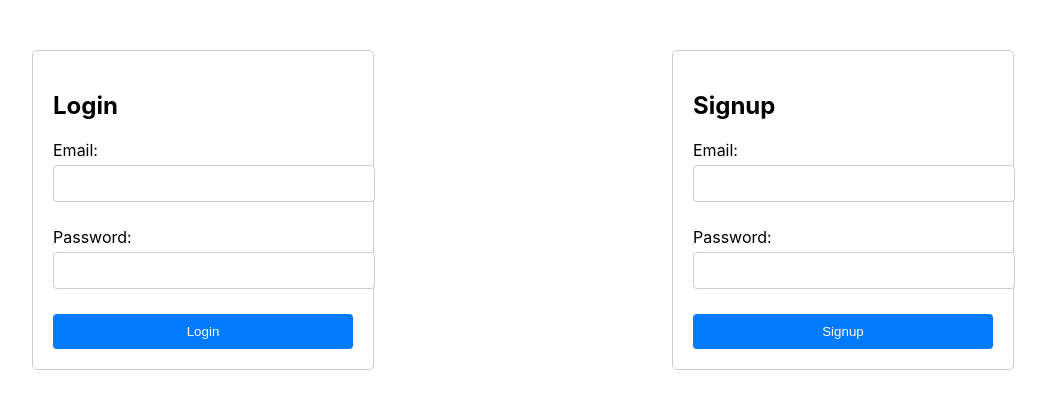
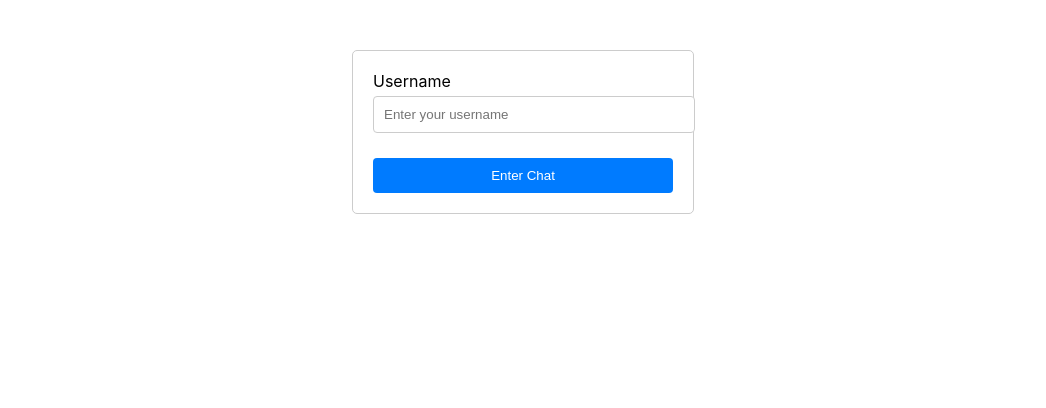
Before and after one commit to jaskomalsingh/Messenger-App, a React (Create React App) app in the folder my-react-app/: page / in a window 1280 px wide. Shown: the top 408 px of the page, without its empty margins (117-1163 px from the left). Built offline with nearby package versions, Linux system fonts and the light colour scheme.

Commit message:
fix the css bummy mans

```diff
--- a/my-react-app/src/Pages/AuthPage.js
+++ b/my-react-app/src/Pages/AuthPage.js
@@ -1,50 +1,34 @@
 import React, { useState } from 'react';
-import '../Styles/AuthPage.css'; // Import the CSS file for styling
+import { useNavigate } from 'react-router-dom';
+import '../Styles/AuthPage.css'; // Make sure this path is correct
 
 function AuthPage() {
-  const [loginEmail, setLoginEmail] = useState('');
-  const [loginPassword, setLoginPassword] = useState('');
-  const [signupEmail, setSignupEmail] = useState('');
-  const [signupPassword, setSignupPassword] = useState('');
+  const [username, setUsername] = useState('');
+  const navigate = useNavigate();
 
-  const handleLogin = (e) => {
-    e.preventDefault();
-    console.log('Login with: ', loginEmail, loginPassword);
-  };
+  const handleSubmit = (event) => {
+    event.preventDefault();
+    if (!username) return; // Check if username is empty
 
-  const handleSignup = (e) => {
-    e.preventDefault();
-    console.log('Signup with: ', signupEmail, signupPassword);
+    localStorage.setItem('Username', username); // Save username in local storage
+    navigate('/chat'); // Navigate to the chat page
   };
 
   return (
     <div className="auth-container">
       <div className="login-box">
-        <form onSubmit={handleLogin}>
-          <h2>Login</h2>
+        <form onSubmit={handleSubmit}>
           <div className="form-group">
-            <label>Email:</label>
-            <input type="email" value={loginEmail} onChange={(e) => setLoginEmail(e.target.value)} />
+            <label htmlFor="username">Username</label>
+            <input
+              type="text"
+              id="username"
+              value={username}
+              onChange={(e) => setUsername(e.target.value)}
+              placeholder="Enter your username"
+            />
           </div>
-          <div className="form-group">
-            <label>Password:</label>
-            <input type="password" value={loginPassword} onChange={(e) => setLoginPassword(e.target.value)} />
-          </div>
-          <button type="submit">Login</button>
-        </form>
-      </div>
-      <div className="signup-box">
-        <form onSubmit={handleSignup}>
-          <h2>Signup</h2>
-          <div className="form-group">
-            <label>Email:</label>
-            <input type="email" value={signupEmail} onChange={(e) => setSignupEmail(e.target.value)} />
-          </div>
-          <div className="form-group">
-            <label>Password:</label>
-            <input type="password" value={signupPassword} onChange={(e) => setSignupPassword(e.target.value)} />
-          </div>
-          <button type="submit">Signup</button>
+          <button type="submit">Enter Chat</button>
         </form>
       </div>
     </div>
--- a/my-react-app/src/Pages/ChatroomPage.jsx
+++ b/my-react-app/src/Pages/ChatroomPage.jsx
@@ -1,65 +1,33 @@
 import React, { useState, useEffect, useRef } from 'react';
-import '../Styles/ChatroomPage.css'; // Ensure you create and link the CSS file for this page
-import io from 'socket.io-client';
-import { useNavigate } from 'react-router-dom'; // Import useNavigate
-
+import '../Styles/ChatroomPage.css'; // Make sure the path to your CSS file is correct
 
 function ChatroomPage() {
     const [socket, setSocket] = useState(null);
-    const [chatrooms, setChatrooms] = useState([]);
-    const [currentRoom, setCurrentRoom] = useState(null);
+    const [messages, setMessages] = useState([]);
     const [messageText, setMessageText] = useState('');
-    const email = localStorage.getItem('email');
-    const name = localStorage.getItem('fullname');
     const messagesEndRef = useRef(null);
-    const currentRoomRef = useRef(currentRoom); // Ref to track the current room
-    const navigate = useNavigate();
 
     useEffect(() => {
-        currentRoomRef.current = currentRoom; // Update ref whenever currentRoom changes
-    }, [currentRoom]);
+        const newSocket = new WebSocket('ws://localhost:8080');
 
-    useEffect(() => {
-        const role = localStorage.getItem('role'); // Get role from localStorage
+        newSocket.onopen = () => {
+            console.log("WebSocket connection established");
+        };
 
-        // Redirect if not admin
-        if (role == 'user' || !role) {
-          navigate('/'); // Redirect to home page or a designated "not authorized" page
-        }
-        const forceUpdate = () => setCurrentRoom((prevRoom) => ({ ...prevRoom }))
-        const newSocket = io('http://localhost:3001', {
-            withCredentials: true,
-            path: '/socket.io/',
-        });
+        newSocket.onmessage = (event) => {
+            const newMessage = JSON.parse(event.data);
+            setMessages((prevMessages) => [...prevMessages, newMessage]);
+        };
+
+        newSocket.onerror = (event) => {
+            console.error("WebSocket error observed:", event);
+        };
+
+        newSocket.onclose = (event) => {
+            console.log("WebSocket connection closed:", event);
+        };
+
         setSocket(newSocket);
-
-        newSocket.emit('getChatrooms', { role });
-
-        newSocket.on('chatrooms', (data) => {
-            setChatrooms(data);
-        });
-
-        newSocket.on('newMessage', (newMessage) => {
-            if (currentRoomRef.current && newMessage.chatroomId === currentRoomRef.current._id) {
-                setCurrentRoom((prevRoom) => {
-                    // Check if the incoming message lacks a timestamp
-                    if (!newMessage.timestamp) {
-                        // Assign a client-side temporary timestamp
-                        newMessage.timestamp = new Date().toISOString();
-                    }
-                    // If the message is for another room, ignore it
-                    if (newMessage.chatroomId !== prevRoom._id) {
-                        return prevRoom;
-                    }
-
-                    // If it's for the current room, append and sort
-                    const newMessages = [...prevRoom.messages, newMessage];
-                    newMessages.sort((a, b) => new Date(a.timestamp) - new Date(b.timestamp));
-
-                    return { ...prevRoom, messages: newMessages };
-                });
-            }
-        });
 
         return () => {
             newSocket.close();
@@ -67,70 +35,31 @@ function ChatroomPage() {
     }, []);
 
     const sendMessage = () => {
-        if (!socket || !currentRoom || messageText.trim() === '') return;
+        if (!socket || messageText.trim() === '') return;
 
+        const username = localStorage.getItem('Username'); // Retrieve the username from localStorage
         const newMessage = {
-            senderEmail: email,
             content: messageText,
-            name: name,
-            chatroomId: currentRoom._id,
+            sender: username, // Include the sender's username in the message
         };
 
-        socket.emit('sendMessage', currentRoom._id, newMessage);
+        socket.send(JSON.stringify(newMessage));
         setMessageText('');
     };
 
-    const handleChatroomClick = (chatroom) => {
-        setCurrentRoom(chatroom);
-        if (socket) {
-            socket.emit('joinRoom', chatroom._id);
-        }
+    const scrollToBottom = () => {
+        messagesEndRef.current?.scrollIntoView({ behavior: 'smooth' });
     };
 
-    const scrollToBottom = () => {
-        // Assuming .chat-messages is the class for your chat messages container
-        const chatMessagesContainer = document.querySelector('.chat-messages');
-
-        if (chatMessagesContainer) {
-            // Scroll to the bottom of the chat messages container
-            chatMessagesContainer.scrollTop = chatMessagesContainer.scrollHeight;
-        }
-    };
-
-    const formatDate = (timestamp) => {
-        const date = new Date(timestamp);
-        const options = { month: 'long', day: 'numeric', hour: 'numeric', minute: 'numeric', hour12: true };
-        return date.toLocaleString('en-US', options);
-    };
-
-    useEffect(scrollToBottom, [currentRoom?.messages]);
+    useEffect(scrollToBottom, [messages]);
 
     return (
         <div className="chatroom-page">
-            <div className="chatroom-content">
-                <aside className="sidebar">
-                    {chatrooms.map((chatroom) => (
-                        <div key={chatroom._id} className="chatroom-entry" onClick={() => handleChatroomClick(chatroom)}>
-                            <img src={chatroom.image} alt="Chatroom" className="chatroom-image" />
-                            <span className="chatroom-name">{chatroom.name}</span>
-                        </div>
-                    ))}
-                </aside>
-                <main className="chat-area">
-                    {!currentRoom ? (
-                        <div className="chat-prompt">Please select a chatroom to start chatting.</div>
-                    ) : (
-                        <>
-                            <div className="chatroom-header">{currentRoom.name}</div>
+            <div className="chat-area">
                 <div className="chat-messages">
-                                {currentRoom.messages
-                                    .sort((a, b) => new Date(a.timestamp) - new Date(b.timestamp))
-                                    .map((message, index) => (
-                                        <div key={index} className={`message ${message.senderEmail === email ? 'sent' : 'received'}`}
-                                            title={formatDate(message.timestamp)}
-                                        >
-
-                                            <span className="message-author">{message.senderEmail === email ? 'You' : message.name}</span>: <span className="message-content">{message.content}</span>
+                    {messages.map((message, index) => (
+                        <div key={index} className={`message ${message.sender === localStorage.getItem('Username') ? 'sent' : 'received'}`}>
+                            <span className="message-sender">{message.sender}</span>: <span className="message-content">{message.content}</span>
                         </div>
                     ))}
                     <div ref={messagesEndRef} />
@@ -149,12 +78,7 @@ function ChatroomPage() {
                     />
                     <button onClick={sendMessage}>Send</button>
                 </div>
-                        </>
-                    )}
-                </main>
             </div>
-
-
         </div>
     );
 }
```
Lines whose indentation alone changed are shown as unchanged.
